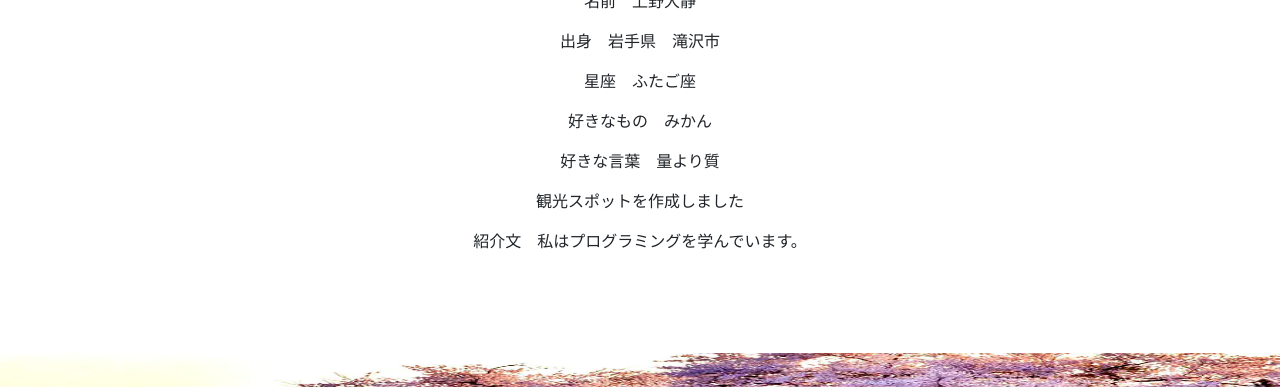
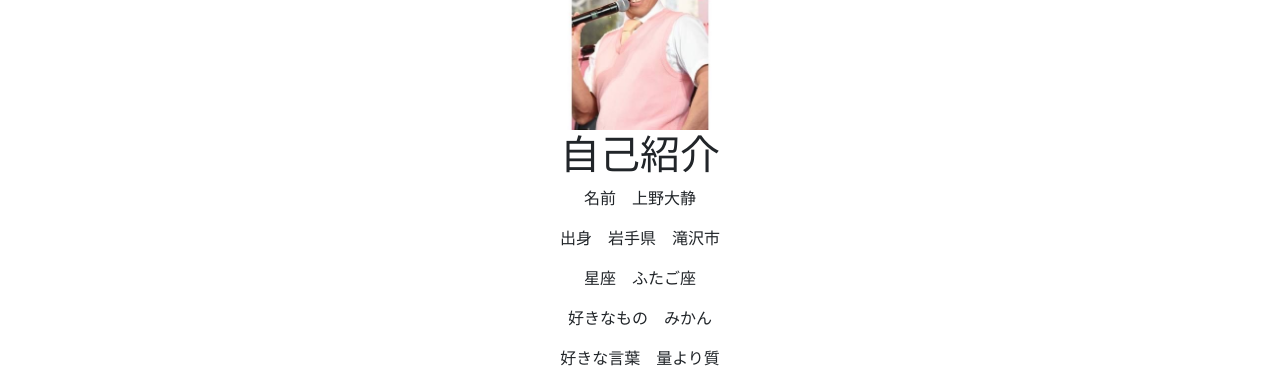
Before and after one commit to isikawayuto/GitDevelopment, a plain HTML site: page introduction/userUwa.html in a window 1280 px wide. Shown: the part 713-1100 px from the top of the page. Drawn offline with nearby package versions, Linux system fonts and the light colour scheme.

Commit message:
写真加えた

```diff
--- a/introduction/userUwa.html
+++ b/introduction/userUwa.html
@@ -40,6 +40,7 @@
 </header>
 <body>
     <div class="jiko">
+        <img src="../img/uwahot.jpg" width="300x" height="auto">
         <h1>自己紹介</h1>
         <p>名前　上野大静</p>
         <p>出身　岩手県　滝沢市</p>
```
Also changed, not shown: img/uwahot.jpg (added).
